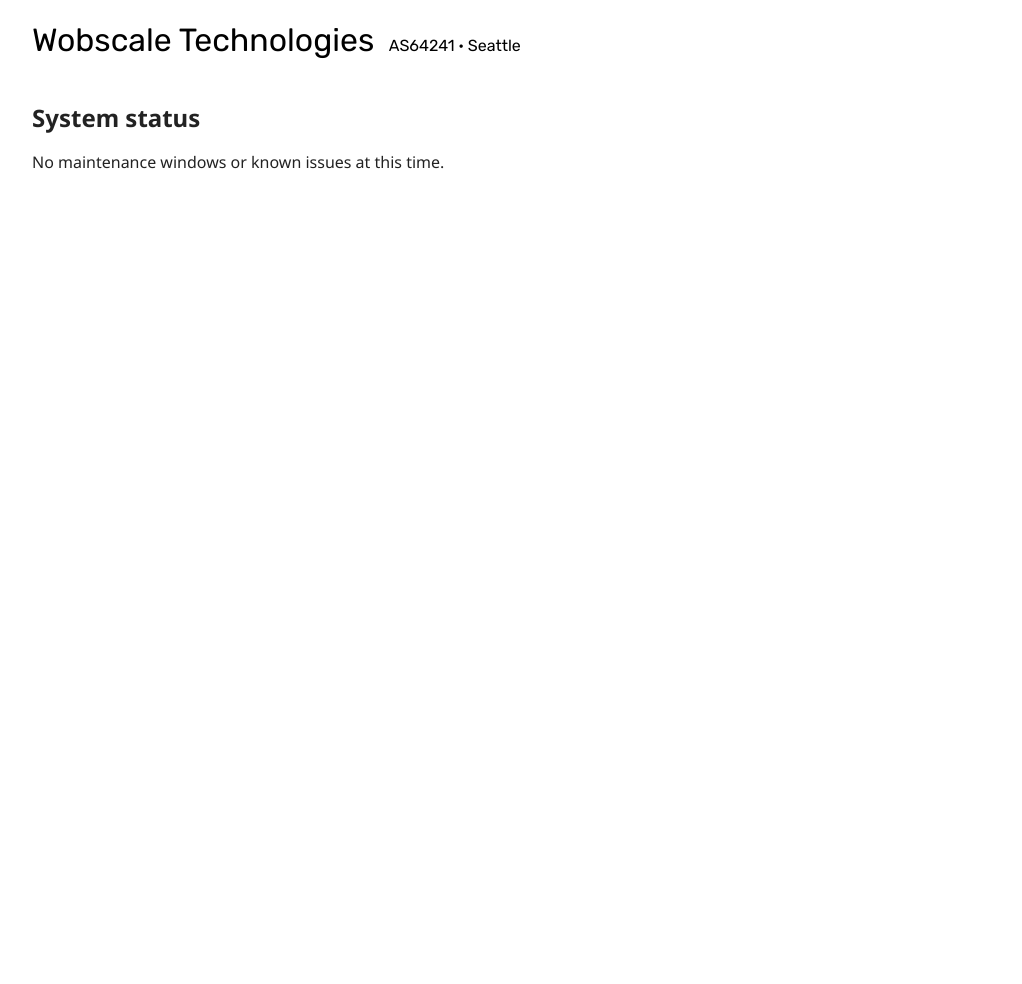
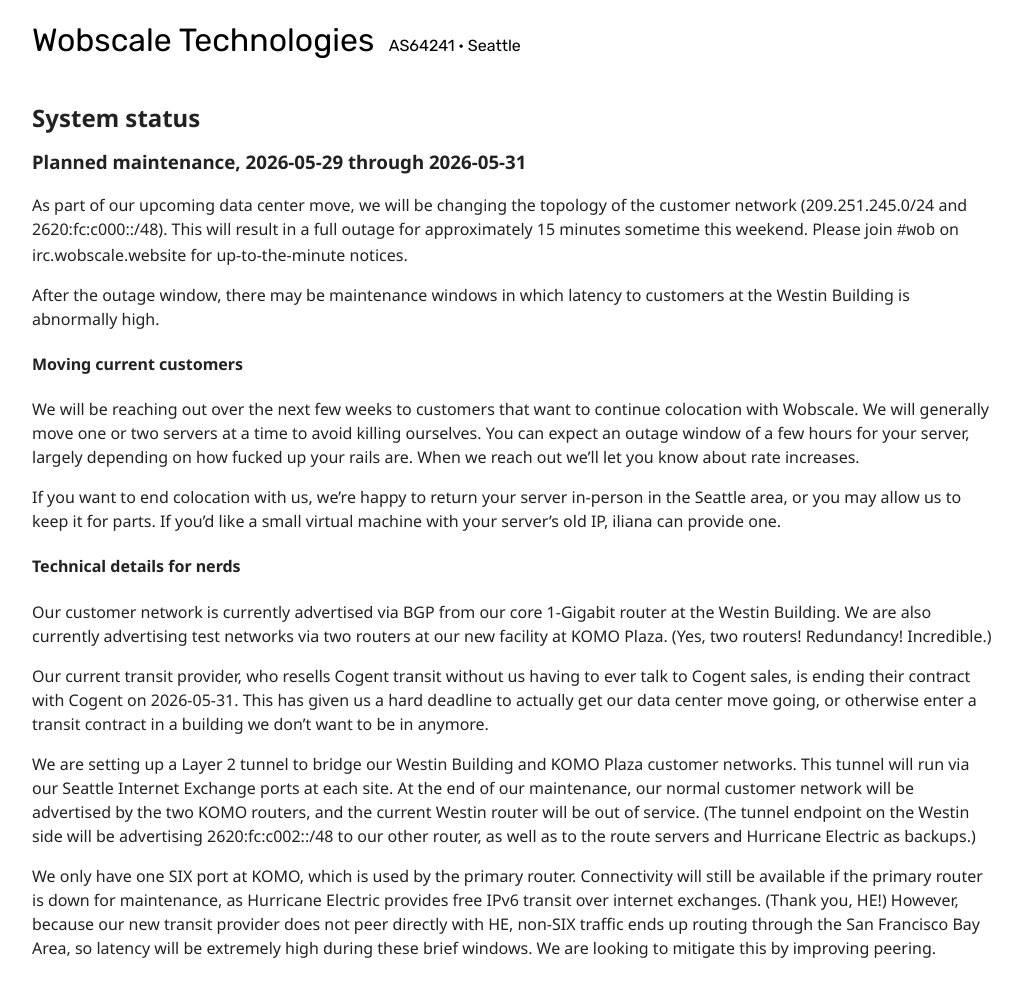
Before and after one commit to wobscale/status.wobscale.website, a Jekyll site: the page built from index.md, in a window 1280 px wide. Shown: the whole page, without its empty margins (128-1150 px from the left). Built offline with Jekyll 4.4.1, drawn with Linux system fonts in a browser that asks for light colours; our own code applies the rules of GitHub Pages for plain Markdown files; before the commit the page ends 900 px from its top, so only the background shows below that.

Commit message:
Update index.md

```diff
--- a/index.md
+++ b/index.md
@@ -4,4 +4,24 @@ layout: "default"
 
 ## System status
 
-No maintenance windows or known issues at this time.
+### Planned maintenance, 2026-05-29 through 2026-05-31
+
+As part of our upcoming data center move, we will be changing the topology of the customer network (209.251.245.0/24 and 2620:fc:c000::/48). This will result in a full outage for approximately 15 minutes sometime this weekend. Please join `#wob` on irc.wobscale.website for up-to-the-minute notices.
+
+After the outage window, there may be maintenance windows in which latency to customers at the Westin Building is abnormally high.
+
+#### Moving current customers
+
+We will be reaching out over the next few weeks to customers that want to continue colocation with Wobscale. We will generally move one or two servers at a time to avoid killing ourselves. You can expect an outage window of a few hours for your server, largely depending on how fucked up your rails are. When we reach out we'll let you know about rate increases.
+
+If you want to end colocation with us, we're happy to return your server in-person in the Seattle area, or you may allow us to keep it for parts. If you'd like a small virtual machine with your server's old IP, iliana can provide one.
+
+#### Technical details for nerds
+
+Our customer network is currently advertised via BGP from our core 1-Gigabit router at the Westin Building. We are also currently advertising test networks via two routers at our new facility at KOMO Plaza. (Yes, two routers! Redundancy! Incredible.)
+
+Our current transit provider, who resells Cogent transit without us having to ever talk to Cogent sales, is ending their contract with Cogent on 2026-05-31. This has given us a hard deadline to actually get our data center move going, or otherwise enter a transit contract in a building we don't want to be in anymore.
+
+We are setting up a Layer 2 tunnel to bridge our Westin Building and KOMO Plaza customer networks. This tunnel will run via our Seattle Internet Exchange ports at each site. At the end of our maintenance, our normal customer network will be advertised by the two KOMO routers, and the current Westin router will be out of service. (The tunnel endpoint on the Westin side will be advertising 2620:fc:c002::/48 to our other router, as well as to the route servers and Hurricane Electric as backups.)
+
+We only have one SIX port at KOMO, which is used by the primary router. Connectivity will still be available if the primary router is down for maintenance, as Hurricane Electric provides free IPv6 transit over internet exchanges. (Thank you, HE!) However, because our new transit provider does not peer directly with HE, non-SIX traffic ends up routing through the San Francisco Bay Area, so latency will be extremely high during these brief windows. We are looking to mitigate this by improving peering.
```
